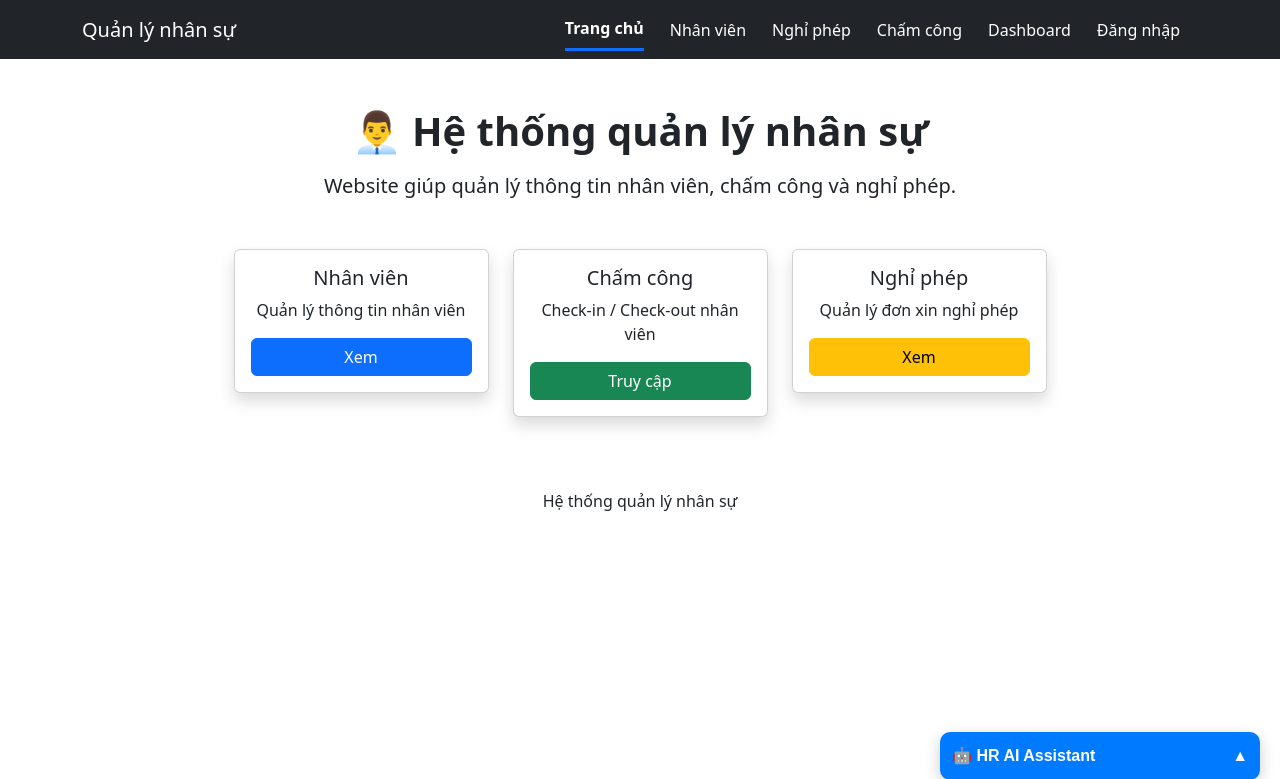
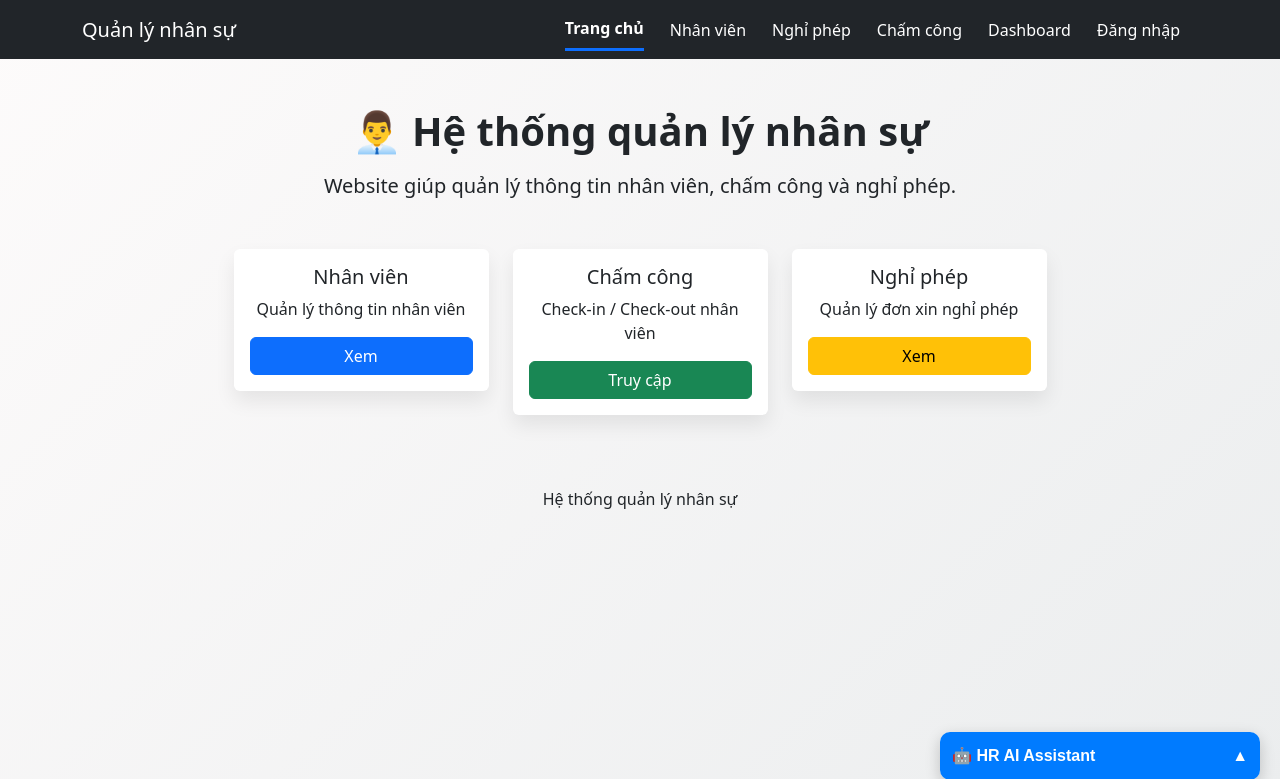
Before and after one commit to tranvannhu21/quanly-nhan-su, a Django app: page / in a window 1280 px wide. Shown: the top 779 px of the page. Run offline with Django 5.2, Linux system fonts and the light colour scheme.

Commit message:
Sửa nền

```diff
--- a/employees/templates/home.html
+++ b/employees/templates/home.html
@@ -43,4 +43,25 @@ Website giúp quản lý thông tin nhân viên, chấm công và nghỉ phép.
 
 </div>
 
+<style>
+    /* Đổi màu nền của toàn bộ trang */
+    body {
+        /* Dải màu gradient từ trắng sang xám nhạt */
+        background: linear-gradient(135deg, #fdfbfb 0%, #ebedee 100%);
+        background-attachment: fixed; /* Giữ nền cố định khi cuộn trang */
+    }
+
+    /* Đổ bóng nhẹ cho 3 cái thẻ (Card) để chúng nổi bật lên dạng 3D */
+    .card {
+        border: none !important;
+        box-shadow: 0 10px 20px rgba(0,0,0,0.08) !important;
+        transition: transform 0.3s ease;
+    }
+
+    /* Hiệu ứng khi di chuột vào thẻ */
+    .card:hover {
+        transform: translateY(-5px);
+    }
+</style>
+
 {% endblock %}
```
